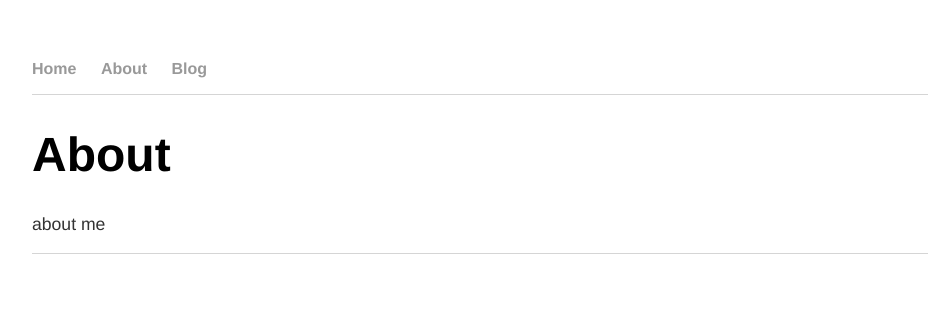
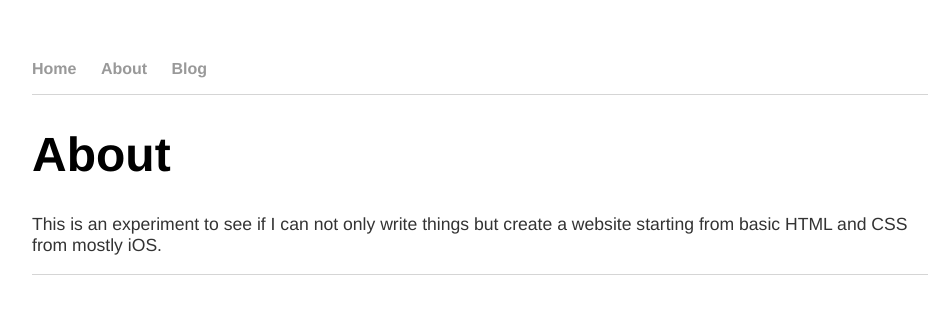
Before and after one commit to jimshreds/jimshreds.github.io, a Jekyll site: the page about/index.html, which Jekyll copies as it is, in a window 1280 px wide. Shown: the top 314 px of the page, without its empty margins (160-1098 px from the left). Built offline with Jekyll 4.4.1, drawn with Linux system fonts in a browser that asks for light colours.

Commit message:
Update index.html
about

```diff
--- a/about/index.html
+++ b/about/index.html
@@ -17,7 +17,7 @@
 
           		<div class="blurb">
         		<h1>About</h1>
-<p>about me</p>
+<p>This is an experiment to see if I can not only write things but create a website starting from basic HTML and CSS from mostly iOS.</p>
 </div><!-- /.blurb -->
 			</div><!-- /.container -->
 			<footer>
```
